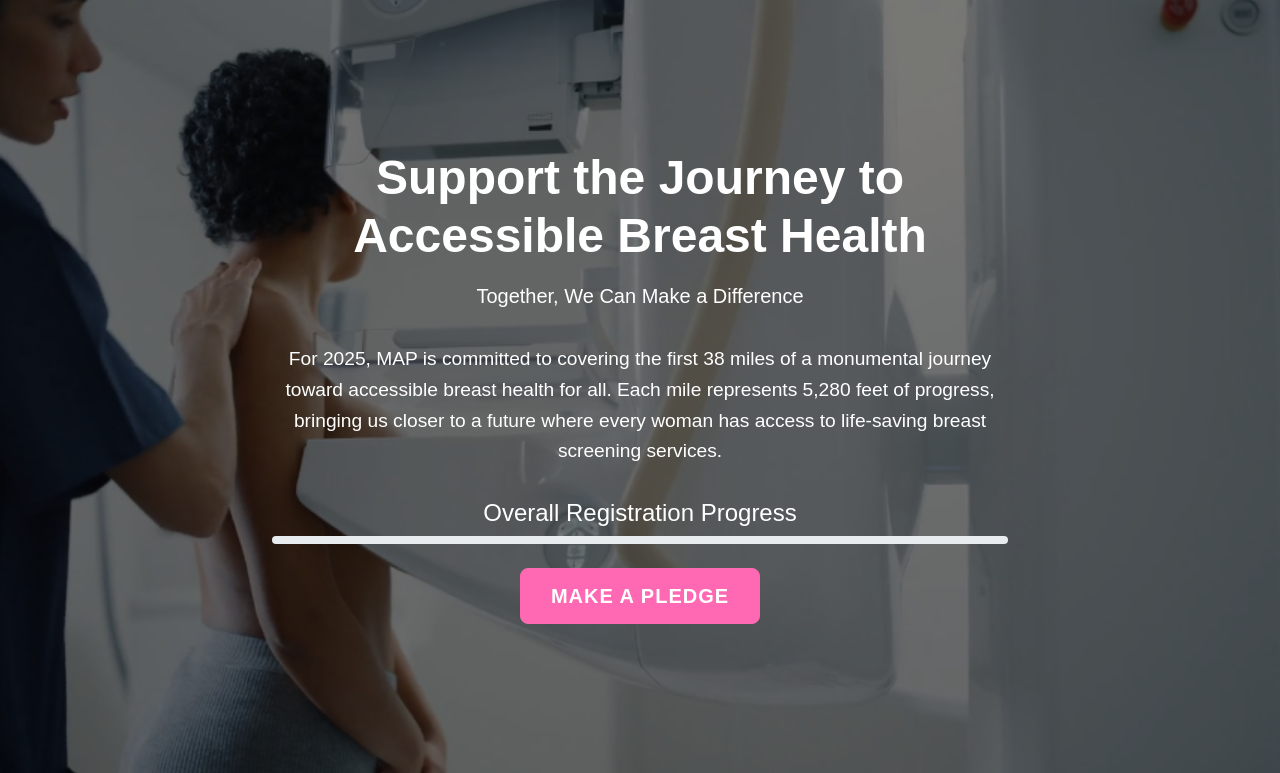
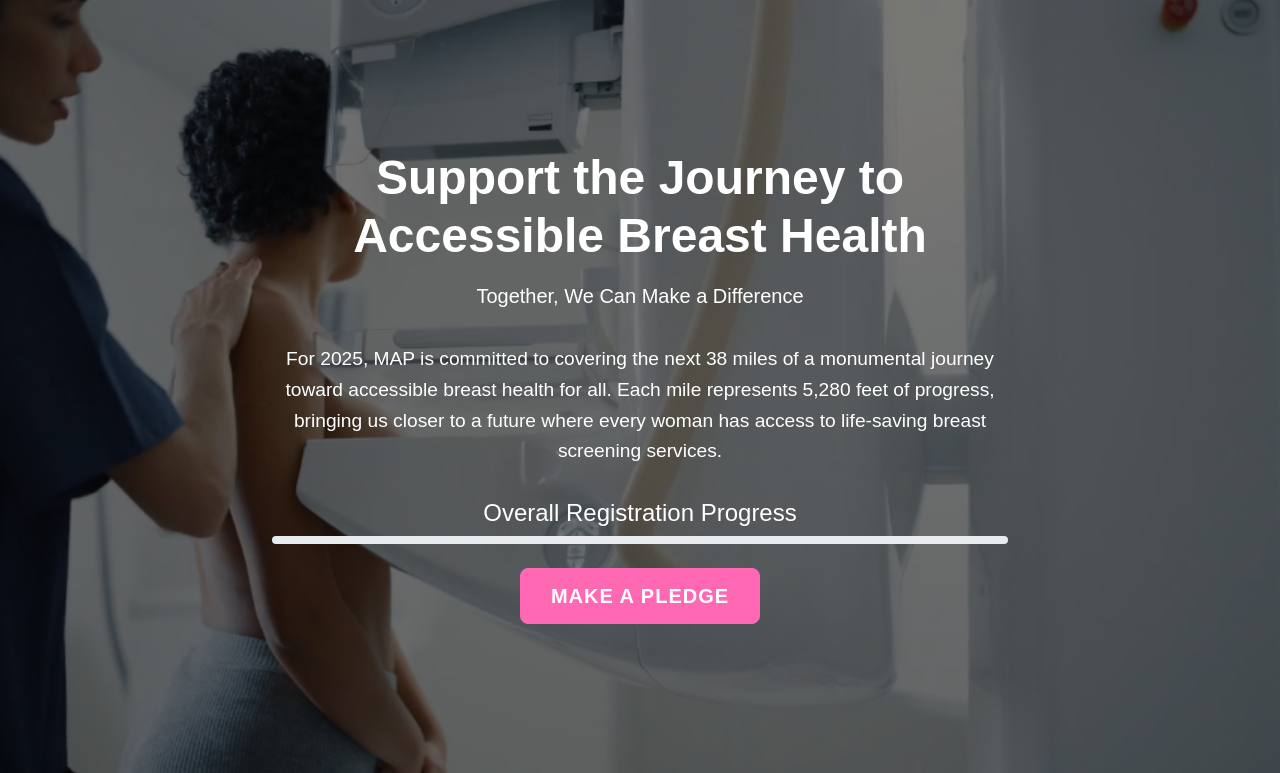
Before and after one commit to salutethegenius/map-bahamas-breast-cancer-platform, a Flask app: page / in a window 1280 px wide. Shown: the part 67-840 px from the top of the page. Run offline with Flask 3, Linux system fonts and the light colour scheme.

```diff
--- a/templates/index.html
+++ b/templates/index.html
@@ -7,7 +7,7 @@
             <div class="col-md-8 offset-md-2 text-center text-white">
                 <h1>Support the Journey to Accessible Breast Health</h1>
                 <p class="lead">Together, We Can Make a Difference</p>
-                <p class="hero-description">For 2025, MAP is committed to covering the first 38 miles of a monumental journey toward accessible breast health for all. Each mile represents 5,280 feet of progress, bringing us closer to a future where every woman has access to life-saving breast screening services.</p>
+                <p class="hero-description">For 2025, MAP is committed to covering the next 38 miles of a monumental journey toward accessible breast health for all. Each mile represents 5,280 feet of progress, bringing us closer to a future where every woman has access to life-saving breast screening services.</p>
                 <div class="overall-progress mt-4 mb-4">
                     <h4 class="text-white">Overall Registration Progress</h4>
                     <div class="progress">
```
